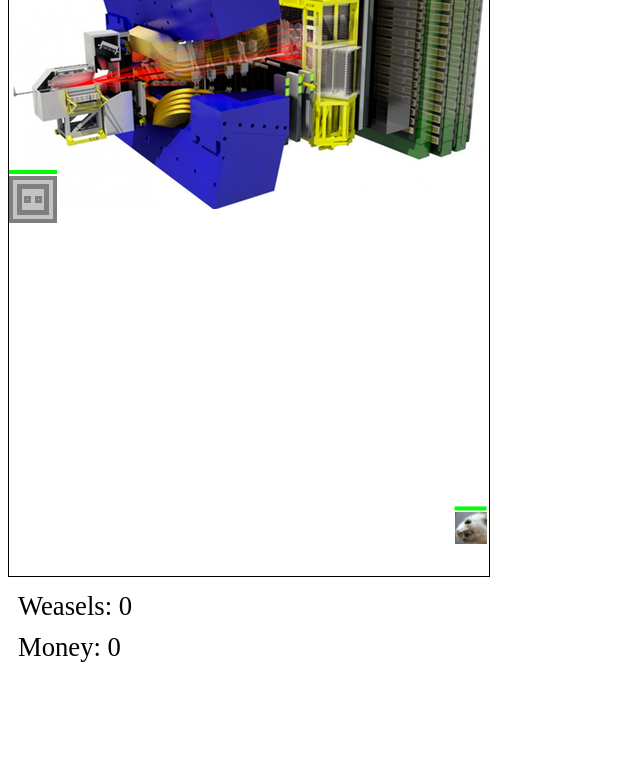
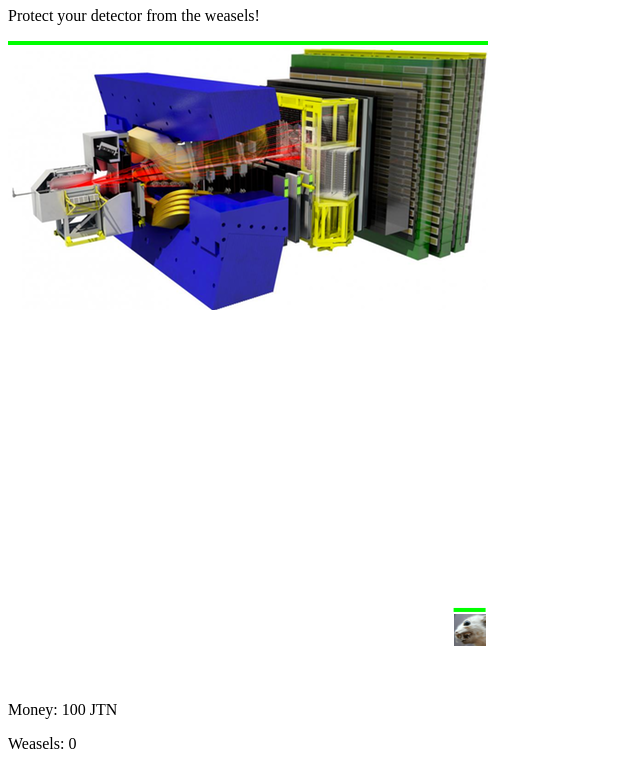
Before and after one commit to kdungs/WeaselDefense, a plain HTML site: page index.html in a window 1280 px wide. Shown: the part 73-842 px from the top of the page, without its empty margins (0-640 px from the left). Before the commit the page ends 800 px from the top, so only its background shows below. Drawn offline with Linux system fonts and the light colour scheme.

Commit message:
First working prototype.

```diff
--- a/index.html
+++ b/index.html
@@ -3,12 +3,52 @@
   <head>
     <meta charset="utf-8">
     <title>Weasel Defense</title>
+    <meta name="viewport" content="width=device-width, initial-scale=1.0">
+    <meta name="author" content="Kevin Dungs">
 
+    <meta property="og:title" content="WeaselDefense">
+    <meta property="og:type" content="game">
+    <meta property="og:description" content="Protect your detector from the weasels!">
+    <meta property="og:image" content="assets/weasel.png">
+
+    <link rel="stylesheet" href="weasel.css">
     <link rel="icon" href="assets/weasel.png" sizes="32x32" type="image/png">
   </head>
   <body>
+    <header id="Head">
+      <hgroup>
+        <h1>WeaselDefense</h1>
+        <p>Protect your detector from the weasels!</p>
+      </hgroup>
+    </header>
+
+    <canvas width="480" height="640" id="GameCanvas"></canvas>
+
+    <aside id="StatsBox">
+      <p class="row">Money: <span id="MoneyCounter">0</span> JTN</p>
+      <p class="row">Weasels: <span id="WeaselCounter">0</span></p>
+    </aside>
+
+    <aside id="Defeat">
+      <h1>You lose!</h1>
+      <p>The weasels destroyed your detector!</p>
+      <img src="assets/defeat.jpg">
+      <p>Reload the page to play again!</p>
+    </aside>
+
     <noscript>Weasel Defense needs JavaScript to run!</noscript>
-    <script src="js/weasel.js"></script>
-    <script src="js/test_weasel.js"></script>
+    <script src="js/fundamentals.js"></script>
+    <script src="js/config.js"></script>
+    <script src="js/objects.js"></script>
+    <script src="js/game.js"></script>
+
+    <script>
+    document.onreadystatechange = () => {
+      if (document.readyState === "interactive") {
+        let game = new WeaselDefenseGame();
+        game.play();
+      }
+    }
+    </script>
   </body>
 </html>
--- /dev/null
+++ b/js/config.js
@@ -0,0 +1,24 @@
+"use strict";
+
+const CONFIG = {
+  'startingMoney': 100,
+  'moneyPerKill': 100,
+  'detector': {
+    'hp': 1000,
+    'collision_dmg': 100
+  },
+  'transformer': {
+    'cost': 100,
+    'hp': 100,
+    'collision_dmg': 100
+  },
+  'weasel': {
+    'hp': 100,
+    'collision_dmg': 50,
+    'spawnProbability': 0.001,
+    'averageSpeed': 0.2
+  },
+  'explosion': {
+    'duration': 100
+  }
+};
--- /dev/null
+++ b/js/fundamentals.js
@@ -0,0 +1,69 @@
+"use strict";
+
+class Vec2d {
+  constructor(x, y) {
+    this._x = x;
+    this._y = y;
+  }
+  get x() { return this._x; }
+  get y() { return this._y; }
+  static add(lhs, rhs) {
+    return new Vec2d(lhs.x + rhs.x, lhs.y + rhs.y);
+  }
+  static scale(vec, factor) {
+    return new Vec2d(factor * vec.x, factor * vec.y);
+  }
+  static dot(lhs, rhs) {
+    return lhs.x * rhs.x + lhs.y * rhs.y;
+  }
+};
+
+const Directions = {
+  'NORTH': new Vec2d(0, -1),
+  'EAST': new Vec2d(1, 0),
+  'SOUTH': new Vec2d(0, 1),
+  'WEST': new Vec2d(-1, 0)
+};
+
+class Rectangle {
+  constructor(top_left, width, height) {
+    this._top_left = top_left;
+    this._bottom_right = Vec2d.add(top_left, new Vec2d(width, height));
+    this._width = width;
+    this._height = height;
+  }
+  get top_left() { return this._top_left; }
+  get bottom_right() { return this._bottom_right; }
+  get center() {
+    return Vec2d.add(this.top_left, new Vec2d(this.width / 2, this.height / 2));
+  }
+  get width() { return this._width; }
+  get height() { return this._height; }
+  move(vec) {
+    this._top_left = Vec2d.add(this._top_left, vec);
+    this._bottom_right = Vec2d.add(this._bottom_right, vec);
+  }
+  contains(vec) {
+    return this.top_left.x <= vec.x && this.bottom_right.x >= vec.x &&
+           this.top_left.y <= vec.y && this.bottom_right.y >= vec.y;
+  }
+  static overlapH(lhs, rhs) {
+    if (lhs.top_left.x > rhs.top_left.x) {
+      return Rectangle.overlapH(rhs, lhs);
+    }
+    return lhs.bottom_right.x > rhs.top_left.x;
+  }
+  static overlapV(lhs, rhs) {
+    if (lhs.top_left.y > rhs.top_left.y) {
+      return Rectangle.overlapV(rhs, lhs);
+    }
+    return lhs.bottom_right.y > rhs.top_left.y;
+  }
+  static overlap(lhs, rhs) {
+    return Rectangle.overlapH(lhs, rhs) && Rectangle.overlapV(lhs, rhs);
+  }
+  static fromCenter(center, width, height) {
+    const tl = Vec2d.add(center, new Vec2d(-width / 2, -height / 2));
+    return new Rectangle(tl, width, height);
+  }
+};
--- /dev/null
+++ b/js/game.js
@@ -0,0 +1,126 @@
+"use strict";
+
+class WeaselDefenseGame {
+  constructor() {
+    this.W = 480;
+    this.H = 640;
+    this.canvas = document.getElementById('GameCanvas');
+    this.canvas.addEventListener('click', (evt) => { this.clickHandler(evt); });
+    this.ctx = this.canvas.getContext('2d');
+    this.counters = {
+      'weasels': document.getElementById('WeaselCounter'),
+      'money': document.getElementById('MoneyCounter')
+    };
+    this.defeatImage = document.getElementById('Defeat');
+    this.objects = [];
+    this.detector = undefined;
+    this.weaselSpawner = undefined;
+    this.money = 0;
+    this.weasels = 0;
+    this.running = false;
+  }
+  clickHandler(evt) {
+    const x = evt.layerX - 24;
+    const y = evt.layerY - 24;
+    this.tryBuyTransformer(x, y);
+  }
+  canPlaceTransformer(x, y) {
+    if (y < 280) { return false; }
+    if (x < 0 || x > this.W - 48) { return false; }
+    const trect = new Rectangle(new Vec2d(x, y), 48, 48);
+    const rectangles = this.objects.map((obj) => { return obj.rect; });
+    for (const rect of rectangles) {
+      if (Rectangle.overlap(rect, trect)) {
+        return false;
+      }
+    }
+    return true;
+  }
+  tryBuyTransformer(x, y) {
+    const cost = CONFIG.transformer.cost;
+    if (this.money >= cost && this.canPlaceTransformer(x, y)) {
+      this.money -= cost;
+      this.objects.push(new Transformer(new Vec2d(x, y)));
+    }
+  }
+  reset() {
+    this.running = false;
+    this.objects = [
+      new Detector(new Vec2d(0, 6))
+    ];
+    this.detector = this.objects[0];
+    this.weaselSpawner = new WeaselFactory(CONFIG.weasel.spawnProbability,
+                                           CONFIG.weasel.averageSpeed);
+    this.money = CONFIG.startingMoney;
+    this.weasels = 0;
+    this.defeatImage.style = 'display: none;';
+  }
+  play() {
+    this.reset();
+    this.running = true;
+    this.gameloop();
+  }
+  handleCollisions() {
+    let npcs = this.objects.filter((obj) => {
+      return (obj instanceof Weasel);
+    });
+    let pcs = this.objects.filter((obj) => {
+      return (obj instanceof Transformer) || (obj instanceof Detector);
+    });
+
+    for (let npc of npcs) {
+      for (let pc of pcs) {
+        if (pc.alive && npc.alive && GameObject.isCollision(npc, pc)) {
+          GameObject.handleCollision(npc, pc);
+        }
+      }
+    }
+  }
+  handleRewards() {
+    const deadWeasels = this.objects.filter((obj) => {
+      return !obj.alive && (obj instanceof Weasel);
+    }).length;
+    this.weasels += deadWeasels;
+    this.money += deadWeasels * CONFIG.moneyPerKill;
+
+    if (!this.detector.alive) {
+      this.running = false;
+      this.showDefeat();
+    }
+  }
+  handleDeadObjects() {
+    const deadGameObjects = this.objects.filter((obj) => {
+      return !obj.alive && (obj instanceof GameObject);
+    });
+    this.objects = this.objects.filter((obj) => { return obj.alive; });
+    for (const dgo of deadGameObjects) {
+      this.objects.push(new Explosion(dgo.rect.center));
+    }
+  }
+  gameloop() {
+    this.ctx.clearRect(0, 0, this.W, this.H);
+    for (let obj of this.objects) {
+      obj.update();
+      obj.draw(this.ctx);
+    }
+    let weasel = this.weaselSpawner.spawnRandom(this.W, this.H);
+    if (weasel) {
+      this.objects.push(weasel);
+    }
+
+    this.handleCollisions();
+    this.handleRewards();
+    this.handleDeadObjects();
+    this.updateCounters();
+    if (this.running) {
+      setTimeout(() => {this.gameloop(); }, 10);
+    }
+  }
+  updateCounters() {
+    this.counters['money'].innerHTML = this.money;
+    this.counters['weasels'].innerHTML = this.weasels;
+  }
+  showDefeat() {
+    this.defeatImage.style = 'display: block;';
+  }
+};
--- /dev/null
+++ b/js/objects.js
@@ -0,0 +1,138 @@
+"use strict";
+
+function createImage(url) {
+  let img = new Image();
+  img.src = url;
+  return img;
+}
+
+const IMAGES = {
+  'detector': createImage("assets/lhcb.png"),
+  'transformer': createImage("assets/transformer.png"),
+  'weasel': createImage("assets/weasel.png"),
+  'explosion': createImage("assets/explosion.png")
+};
+
+class GameObject {
+  constructor(rect, image, hp, collision_dmg) {
+    this._rect = rect;
+    this._image = image;
+    this._maxhp = hp;
+    this._hp = hp;
+    this._collision_dmg = collision_dmg;
+  }
+  get rect() { return this._rect; }
+  get image() { return this._image; }
+  get alive() { return this._hp > 0; }
+  draw(ctx) {
+    const {x, y} = this._rect.top_left;
+    ctx.drawImage(this._image, x, y);
+    this.drawHpBar(ctx);
+  }
+  takeDamage(dmg) {
+    this._hp -= dmg;
+    if (this._hp < 0) {
+      this._hp = 0;
+    }
+  }
+  drawHpBar(ctx) {
+    const {x, y} = Vec2d.add(this._rect.top_left, new Vec2d(0, -6));
+    const factor = this._hp / this._maxhp;
+    const w = this._rect.width * factor;
+    ctx.fillStyle = this.getHpColor(factor);
+    ctx.fillRect(x, y, w, 4);
+  }
+  getHpColor(factor) {
+    if (factor > 0.75) {
+      return '#00FF00';
+    }
+    if (factor > 0.25) {
+      return '#FFFF00';
+    }
+    return '#FF0000';
+  }
+  move(vec) {
+    this._rect.move(vec);
+  }
+  update(ticks) {}
+
+  static handleCollision(lhs, rhs) {
+    lhs.takeDamage(rhs._collision_dmg);
+    rhs.takeDamage(lhs._collision_dmg);
+  }
+  static isCollision(lhs, rhs) {
+    return Rectangle.overlap(lhs.rect, rhs.rect);
+  }
+};
+
+class Detector extends GameObject {
+  constructor(pos) {
+    super(new Rectangle(pos, 480, 263), IMAGES.detector, CONFIG.detector.hp,
+          CONFIG.detector.collision_dmg);
+  }
+};
+
+class Transformer extends GameObject {
+  constructor(pos) {
+    super(new Rectangle(pos, 48, 48), IMAGES.transformer,
+          CONFIG.transformer.hp, CONFIG.transformer.collision_dmg);
+  }
+};
+
+class Weasel extends GameObject {
+  constructor(pos, speed) {
+    super(new Rectangle(pos, 32, 32), IMAGES.weasel, CONFIG.weasel.hp,
+          CONFIG.weasel.collision_dmg);
+    this._dir = Directions.NORTH;
+    this._speed = speed;
+  }
+  update(ticks) {
+    const velo = Vec2d.scale(this._dir, this._speed);
+    this.move(velo);
+  };
+};
+
+class Explosion {
+  constructor(pos) {
+    this._rect = Rectangle.fromCenter(pos, 100, 87)
+    this._image = IMAGES.explosion;
+    this._ticks = CONFIG.explosion.duration;
+  }
+  get rect() { return this._rect; }
+  get image() { return this._image; }
+  get alive() { return this._ticks > 0; }
+  draw(ctx) {
+    const {x, y} = this._rect.top_left;
+    ctx.drawImage(this._image, x, y);
+  }
+  update() {
+    this._ticks -= 1;
+    if (this._ticks < 0) {
+      this._ticks = 0;
+    }
+  }
+};
+
+class WeaselFactory {
+  constructor(probability, speed) {
+    this._probability = probability;
+    this._speed = speed;
+  };
+  _randomSpeed() {
+    const spread = this._speed / 10;
+    return Math.random() * spread + this._speed;
+  }
+  static _randomX(w) {
+    return Math.random() * (w - 32);
+  }
+  spawn(w, h) {
+    return new Weasel(new Vec2d(WeaselFactory._randomX(w), h + 20),
+                      this._randomSpeed());
+  }
+  spawnRandom(w, h) {
+    if (Math.random() < this._probability) {
+      return this.spawn(w, h);
+    }
+    return undefined;
+  }
+};
```
Also changed, not shown: assets/defeat.jpg (added).
